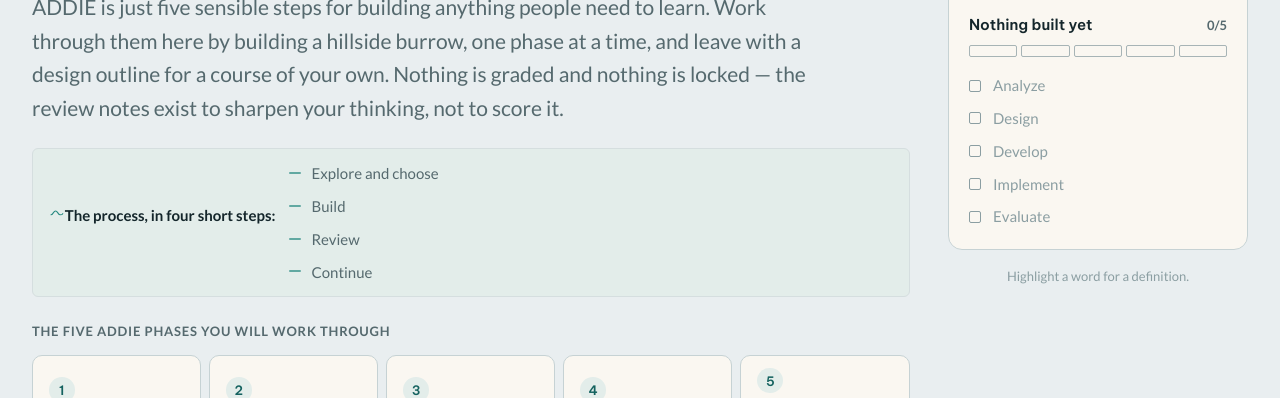
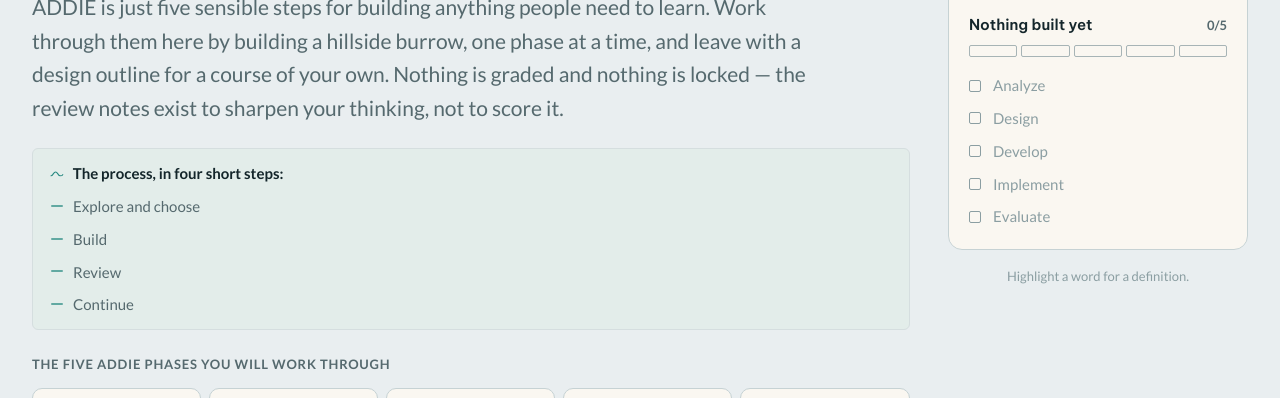
Before and after one commit to carmenk321publishing/ADDIE-Build-a-Burrow, a plain HTML site: page index.html in a window 1280 px wide. Shown: the part 330-728 px from the top of the page. Drawn offline with Linux system fonts and the light colour scheme.

Commit message:
Fix Start page layout: stack process steps and top-align phase cards
Co-authored-by: Perplexity <noreply@perplexity.ai>

```diff
--- a/style.css
+++ b/style.css
@@ -900,3 +900,13 @@ select { cursor: pointer; appearance: none;
 .checkgrid--rich .checkcard:has(input:checked) { font-weight: 400; }
 .checkgrid--rich .checkcard em { display: block; margin-top: .25rem; color: var(--text-muted); font-size: var(--text-sm); }
 h4.sub { font-size: var(--text-base, 1rem); margin-top: var(--space-4, 1rem); }
+
+/* Start page: process steps stacked as a heading above a bullet list */
+div.process-line { display: block; }
+div.process-line > p { display: flex; align-items: center; gap: var(--space-2); margin: 0 0 var(--space-2); }
+div.process-line .tick-list { margin: 0; }
+div.process-line .tick-list li { white-space: normal; }
+
+/* Phase cards: keep badge and title top-aligned even when a description wraps */
+.phase-card { display: flex; flex-direction: column; justify-content: flex-start; align-items: stretch; }
+.phase-card .pc-num { align-self: flex-start; }
```
